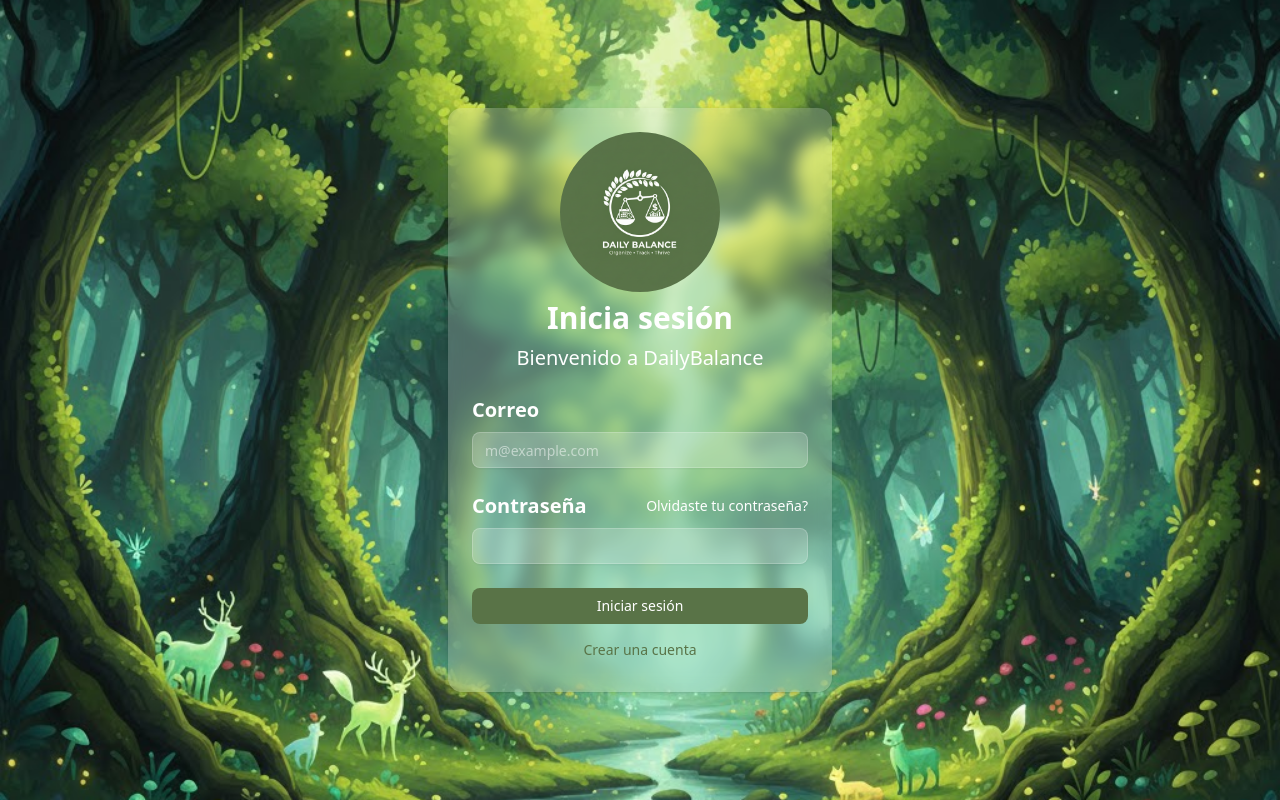
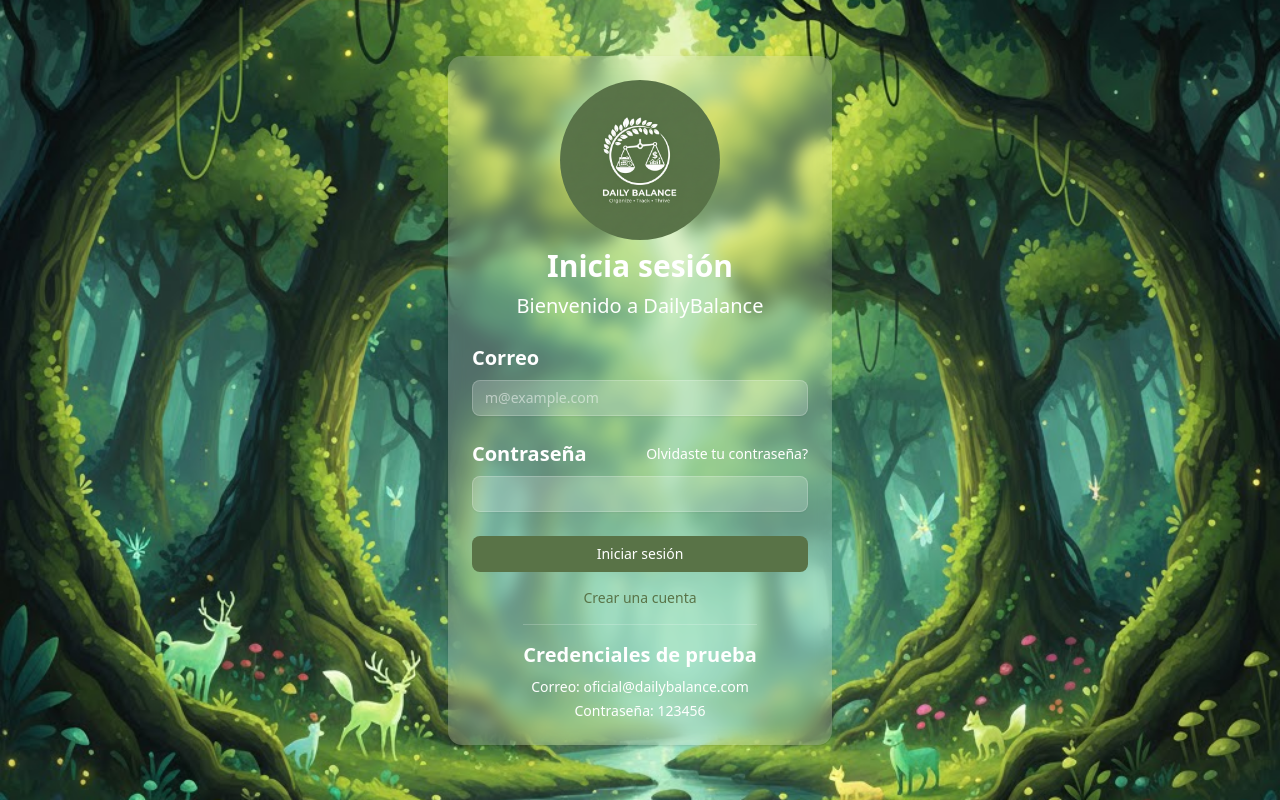
Before and after one commit to Jhonkeif7/DailyBalance, a React (Vite) app in the folder frontend/: page / in a window 1280 px wide. Built offline with nearby package versions, Linux system fonts and the light colour scheme.

Commit message:
credenciales de prueba

```diff
--- a/frontend/src/pages/auth/LoginPage.tsx
+++ b/frontend/src/pages/auth/LoginPage.tsx
@@ -12,8 +12,8 @@
     const [email, setEmail] = useState("");
     const [password, setPassword] = useState("");
     const navigate = useNavigate();
-    const oficial_email = "jhonkeifyd7@gmail.com";
-    const oficial_password = "12345";
+    const oficial_email = "oficial@dailybalance.com";
+    const oficial_password = "123456";
 
     const handleLogin = () => {
         if (email === oficial_email && password === oficial_password) {
@@ -76,6 +76,11 @@
                     <Button variant="link" className="text-[#597347] cursor-pointer">
                     Crear una cuenta
                     </Button>
+                    <div className="text-white text-center border-t border-white/20 pt-4">
+                        <h2 className="text-xl font-bold mb-2">Credenciales de prueba</h2>
+                        <p className="text-sm mb-1">Correo: {oficial_email}</p>
+                        <p className="text-sm">Contraseña: {oficial_password}</p>
+                    </div>
                 </CardFooter>
             </Card>
         </div>
```
